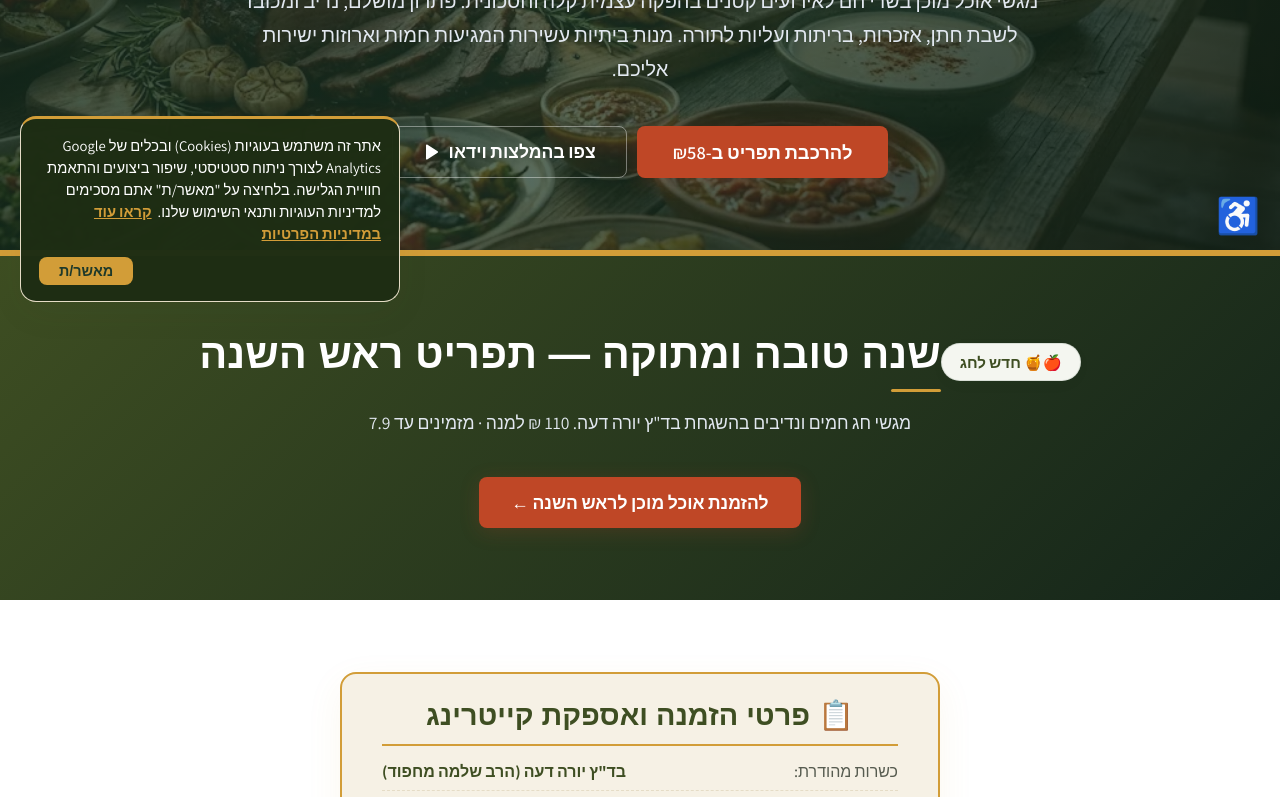
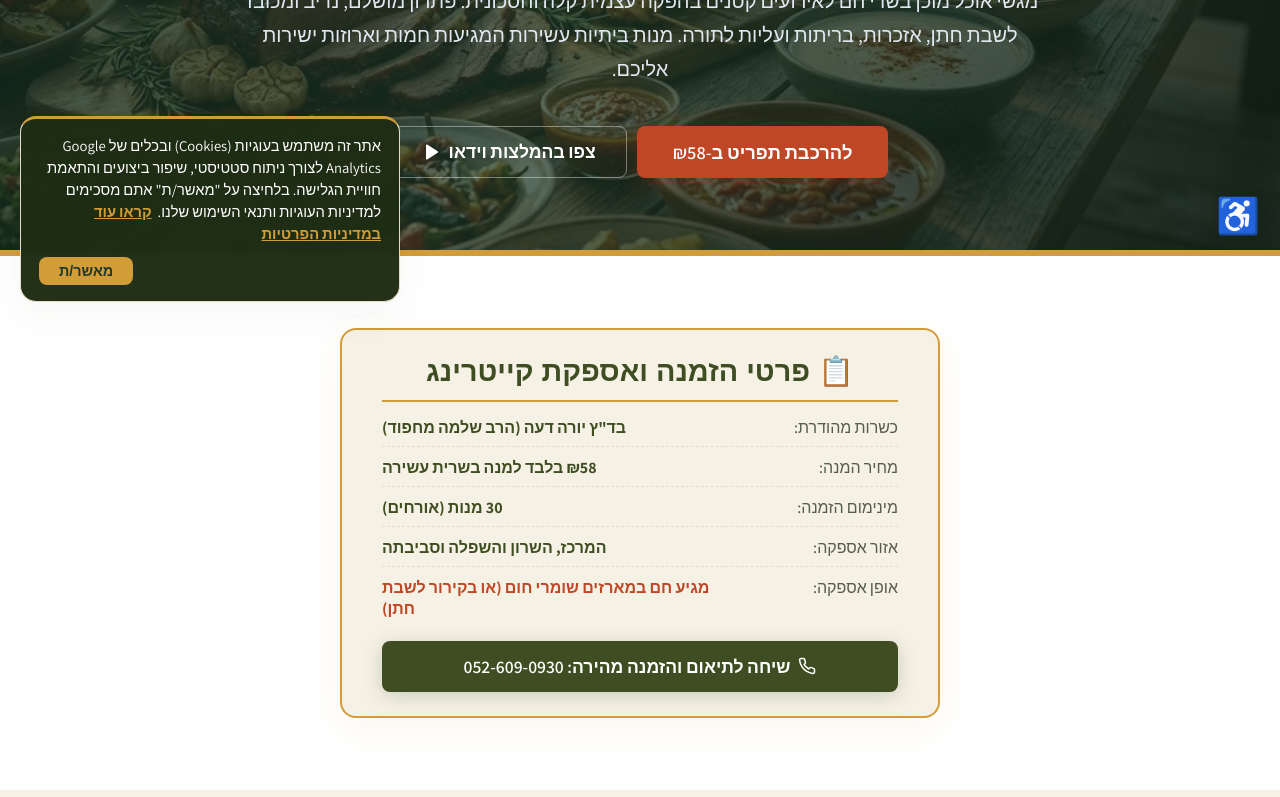
Before and after one commit to eitanyar/aaasada.com, a Next.js app: page / in a window 1280 px wide. Shown: the part 478-1275 px from the top of the page. Built offline with nearby package versions, Linux system fonts and the light colour scheme; no server answers; a web font is replaced by a local one.

Commit message:
Remove homepage holiday promotion

```diff
--- a/src/app/page.tsx
+++ b/src/app/page.tsx
@@ -149,30 +149,6 @@ export default function Home() {
         </div>
       </section>
 
-      {/* Seasonal Section - Rosh Hashanah */}
-      <section className="section" style={{ background: "linear-gradient(135deg, var(--secondary-green), #14251a)", textAlign: "center" }}>
-        <div className="container">
-          <span className="badge-kosher" style={{ marginBottom: "var(--spacing-sm)" }}>🍎🍯 חדש לחג</span>
-
-          <h2 style={{ color: "#ffffff", fontFamily: "var(--font-frank-ruhl)", marginBottom: "var(--spacing-sm)" }}>
-            שנה טובה ומתוקה — תפריט ראש השנה
-          </h2>
-
-          <p style={{
-            color: "#e2e8f0",
-            fontSize: "1.1rem",
-            maxWidth: "700px",
-            margin: "0 auto var(--spacing-lg) auto",
-            lineHeight: "1.7"
-          }}>
-            מגשי חג חמים ונדיבים בהשגחת בד&quot;ץ יורה דעה. 110 ₪ למנה · מזמינים עד 7.9
-          </p>
-
-          <a href="/holidays/rosh-hashanah" className="btn btn-primary">
-            <span>להזמנת אוכל מוכן לראש השנה ←</span>
-          </a>
-        </div>
-      </section>
 
       {/* Key Details Section */}
       <section className="section" style={{ backgroundColor: "#ffffff" }}>
```
